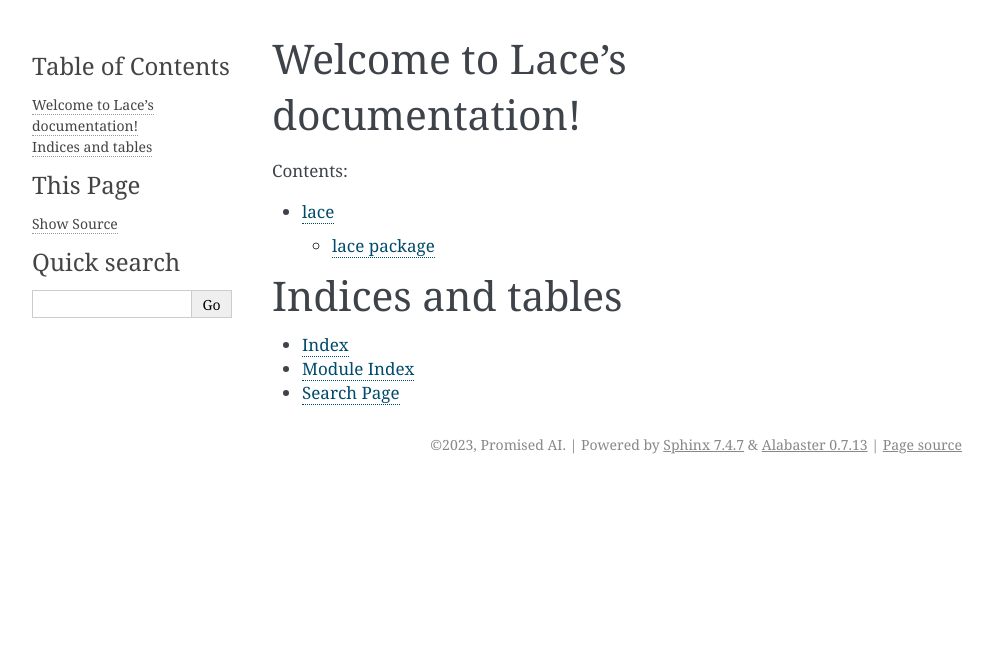
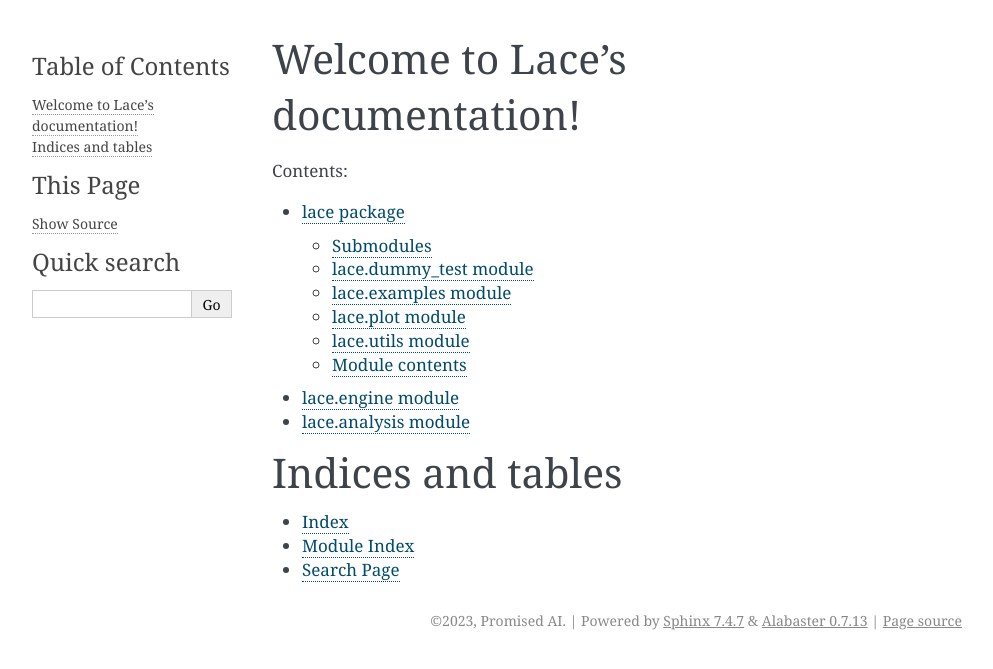
Before and after one commit to promised-ai/lace, a Sphinx documentation site: the page built from pylace/docs/source/index.rst, in a window 1280 px wide. Shown: the top 669 px of the page, without its empty margins (148-1141 px from the left). Built offline with Sphinx 7.4.7, drawn with Linux system fonts in a browser that asks for light colours.

Commit message:
New version with a demonstration on how to get individual pages for functions

```diff
--- /dev/null
+++ b/pylace/docs/source/_templates/test.rst
@@ -0,0 +1 @@
+:mod:`{{module}}`.{{objname}}
--- a/pylace/docs/source/conf.py
+++ b/pylace/docs/source/conf.py
@@ -6,8 +6,8 @@
 import os
 import sys
 sys.path.insert(0, os.path.abspath(os.path.join('..', '..')))
-sys.path.insert(0, os.path.abspath(os.path.join('..', '..', 'core')))
-sys.path.insert(0, os.path.abspath(os.path.join('..', '..', 'lace')))
+# sys.path.insert(0, os.path.abspath(os.path.join('..', '..', 'core')))
+# sys.path.insert(0, os.path.abspath(os.path.join('..', '..', 'lace')))
 
 
 # -- Project information -----------------------------------------------------
@@ -20,7 +20,13 @@
 # -- General configuration ---------------------------------------------------
 # https://www.sphinx-doc.org/en/master/usage/configuration.html#general-configuration
 
-extensions = ['sphinx.ext.napoleon']
+extensions = [
+    'sphinx.ext.autodoc',
+    'sphinx.ext.autosummary',
+    'sphinx.ext.napoleon',
+    ]
+
+autosummary_generate = True
 
 templates_path = ['_templates']
 exclude_patterns = []
--- a/pylace/docs/source/index.rst
+++ b/pylace/docs/source/index.rst
@@ -10,7 +10,9 @@
    :maxdepth: 2
    :caption: Contents:
 
-   modules
+   lace
+   lace.engine
+   lace.analysis
 
 Indices and tables
 ==================
--- /dev/null
+++ b/pylace/docs/source/lace.engine.rst
@@ -0,0 +1,9 @@
+lace.engine module
+------------------
+
+.. currentmodule:: lace.engine
+
+.. autosummary::
+    :toctree: generated/
+
+    Engine.impute
```
Also changed, not shown: pylace/docs/source/lace.analysis.rst (added, +14 -0 lines), pylace/docs/source/lace.rst (+0 -16 lines).
